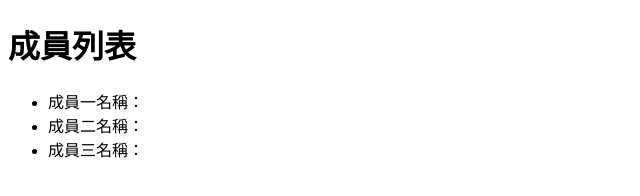
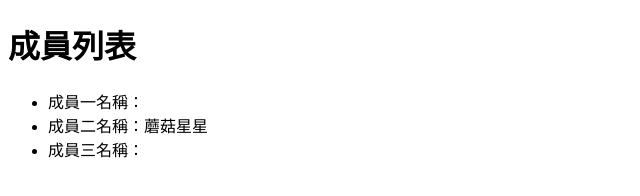
Before and after one commit to D1034422045/git-team-mission4, a plain HTML site: page index.html in a window 1280 px wide. Shown: the whole page, without its empty margins (0-640 px from the left). Drawn offline with Linux system fonts and the light colour scheme.

Commit message:
新增成員B

```diff
--- a/index.html
+++ b/index.html
@@ -9,7 +9,7 @@
     <h1>成員列表</h1>
     <ul>
       <li>成員一名稱：</li>
-      <li>成員二名稱：</li>
+      <li>成員二名稱：蘑菇星星</li>
       <li>成員三名稱：</li>
     </ul>
   </body>
```
